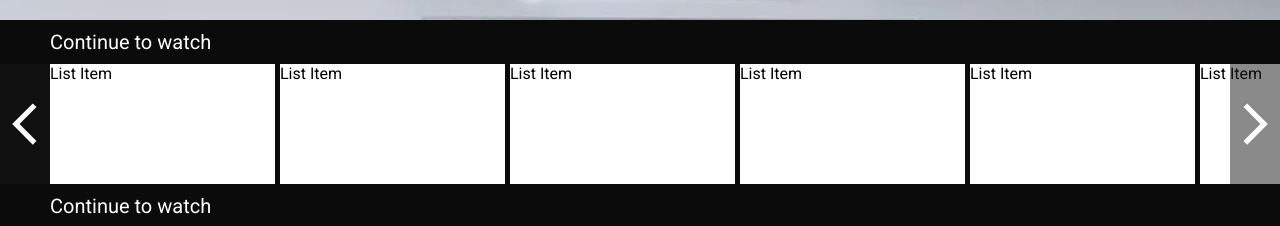
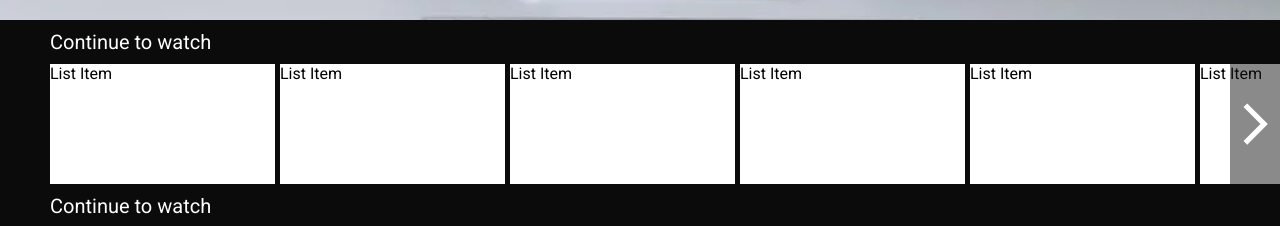
Before and after one commit to YakubuAmidu/movies, a React (Create React App) app: page / in a window 1280 px wide. Shown: the part 700-926 px from the top of the page. Built offline with nearby package versions, Linux system fonts and the light colour scheme; a web font is replaced by a local one.

Commit message:
Initial commit

```diff
--- a/src/components/List/List.jsx
+++ b/src/components/List/List.jsx
@@ -4,11 +4,13 @@
 import { ArrowBackIosOutlined, ArrowForwardIosOutlined } from '@material-ui/icons';
 
 const List = () => {
+    const [isMoved, setIsMoved] = useState(false);
     const [slideNumber, setSlideNumber] = useState(0);
 
     const listRef = useRef();
 
     const handleClick = (direction) => {
+        setIsMoved(true);
         let distance = listRef.current.getBoundingClientRect().x - 50;
       if(direction === 'left' && slideNumber > 0){
           setSlideNumber(slideNumber - 1);
@@ -26,7 +28,9 @@
         <div className="list">
             <span className="listTitle">Continue to watch</span>
             <div className="wrapper">
-              <ArrowBackIosOutlined className="sliderArrow left" onClick={() => handleClick("left")}/>
+              <ArrowBackIosOutlined className="sliderArrow left" onClick={() => handleClick("left")}
+              style={{ display: !isMoved && 'none'}}
+              />
               <div className="container" ref={listRef}>
                <ListItem />
                <ListItem />
```
